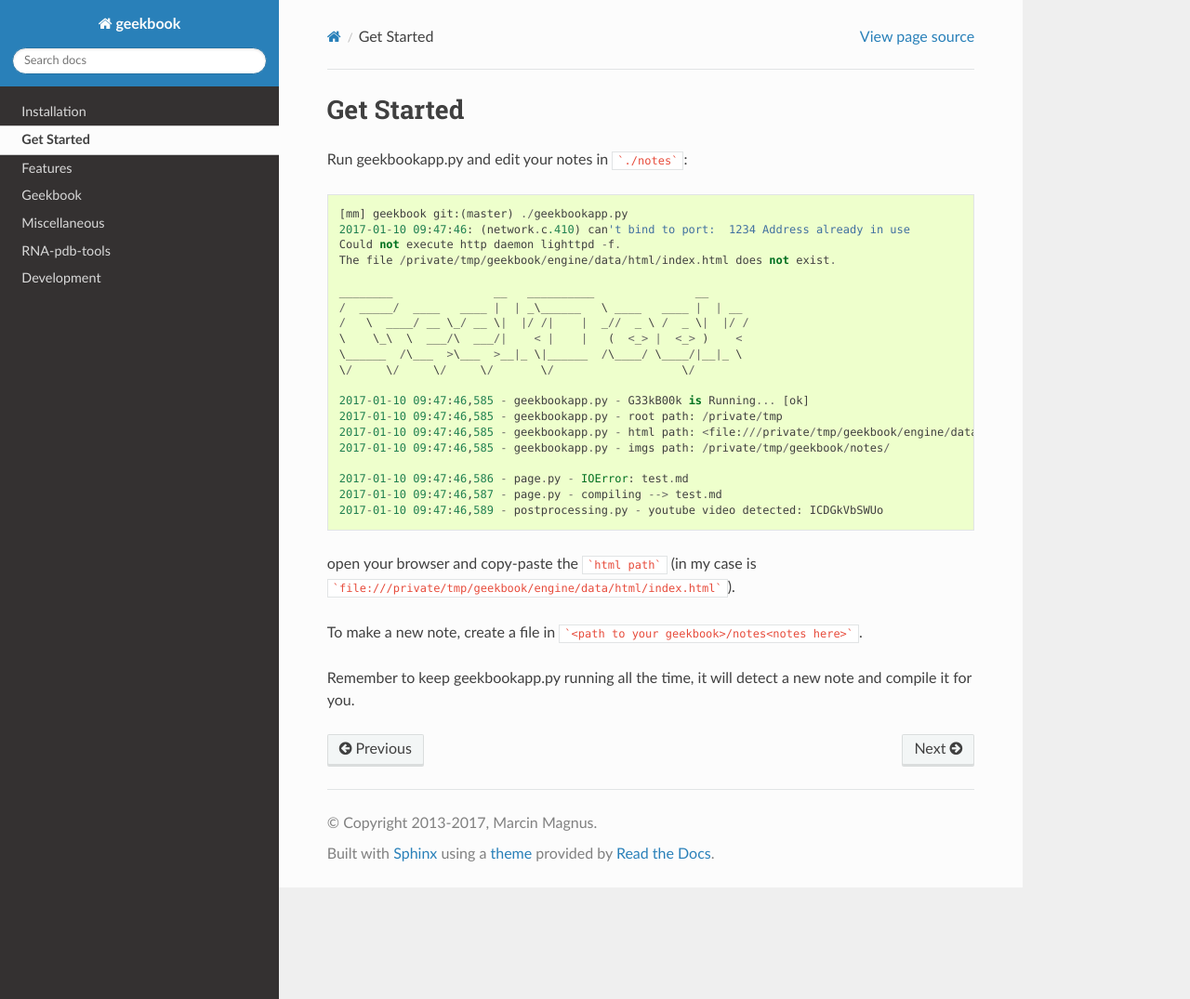
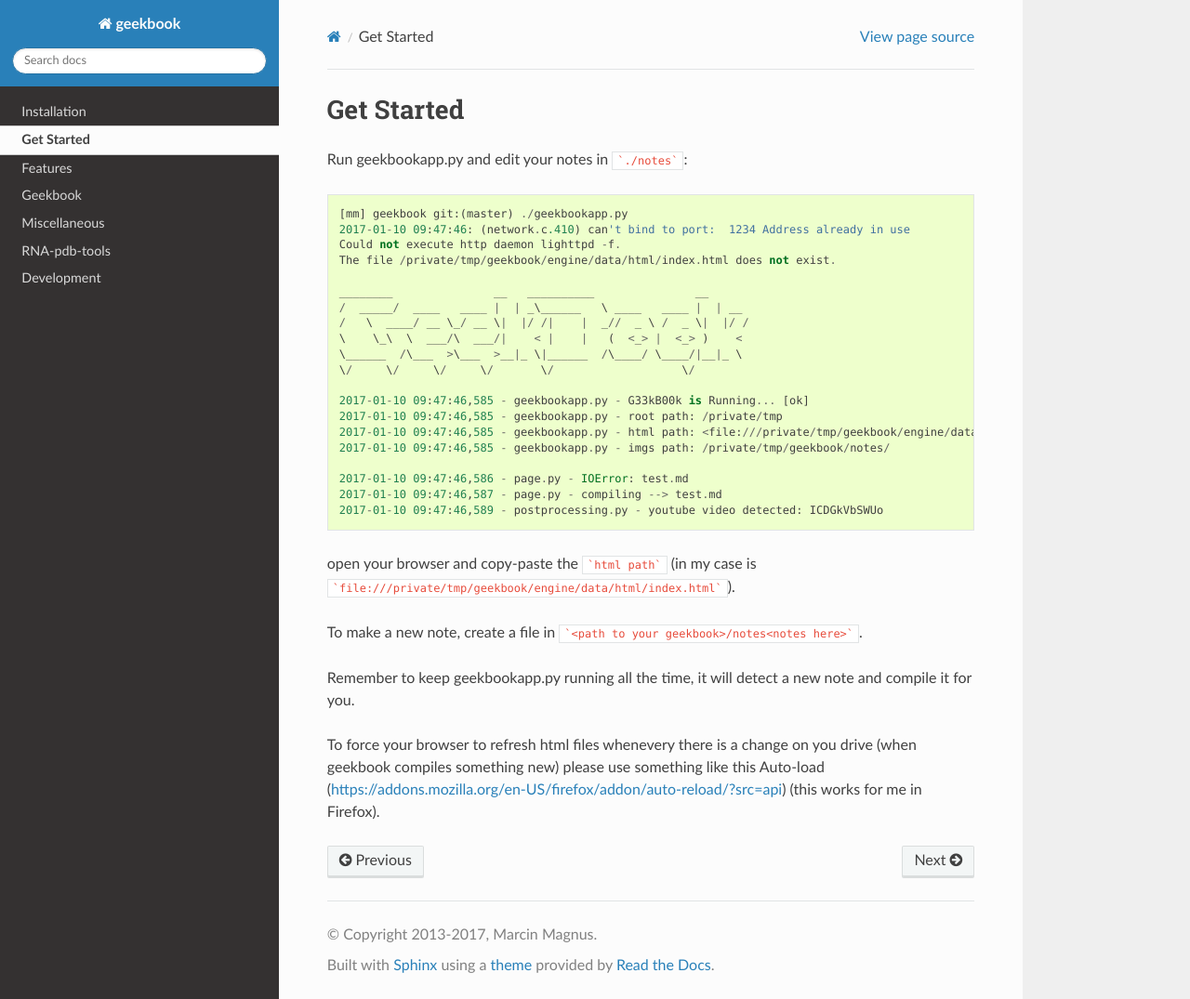
Before and after one commit to mmagnus/geekbook, a Sphinx documentation site: the page built from docs/source/getstarted.rst, in a window 1280 px wide and 1075 px high. Shown: the whole window at 93% size. Built offline with Sphinx 7.4.7 and the Read the Docs theme 2.0.0, drawn with Linux system fonts in a browser that asks for light colours.

Commit message:
Update getstarted.rst

````diff
--- a/docs/source/getstarted.rst
+++ b/docs/source/getstarted.rst
@@ -29,3 +29,5 @@
 To make a new note, create a file in ```<path to your geekbook>/notes<notes here>```.
 
 Remember to keep geekbookapp.py running all the time, it will detect a new note and compile it for you.
+
+To force your browser to refresh html files whenevery there is a change on you drive (when geekbook compiles something new) please use something like this Auto-load (https://addons.mozilla.org/en-US/firefox/addon/auto-reload/?src=api) (this works for me in Firefox).
````
